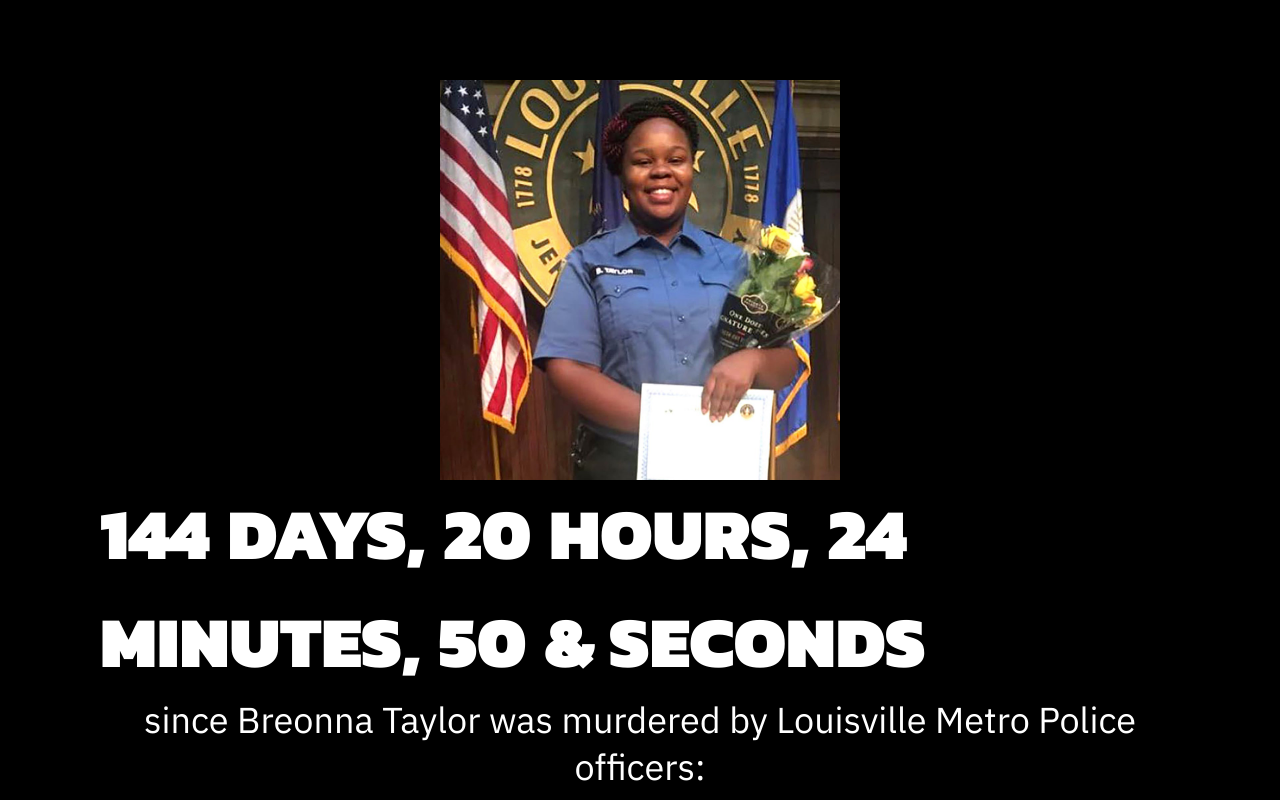
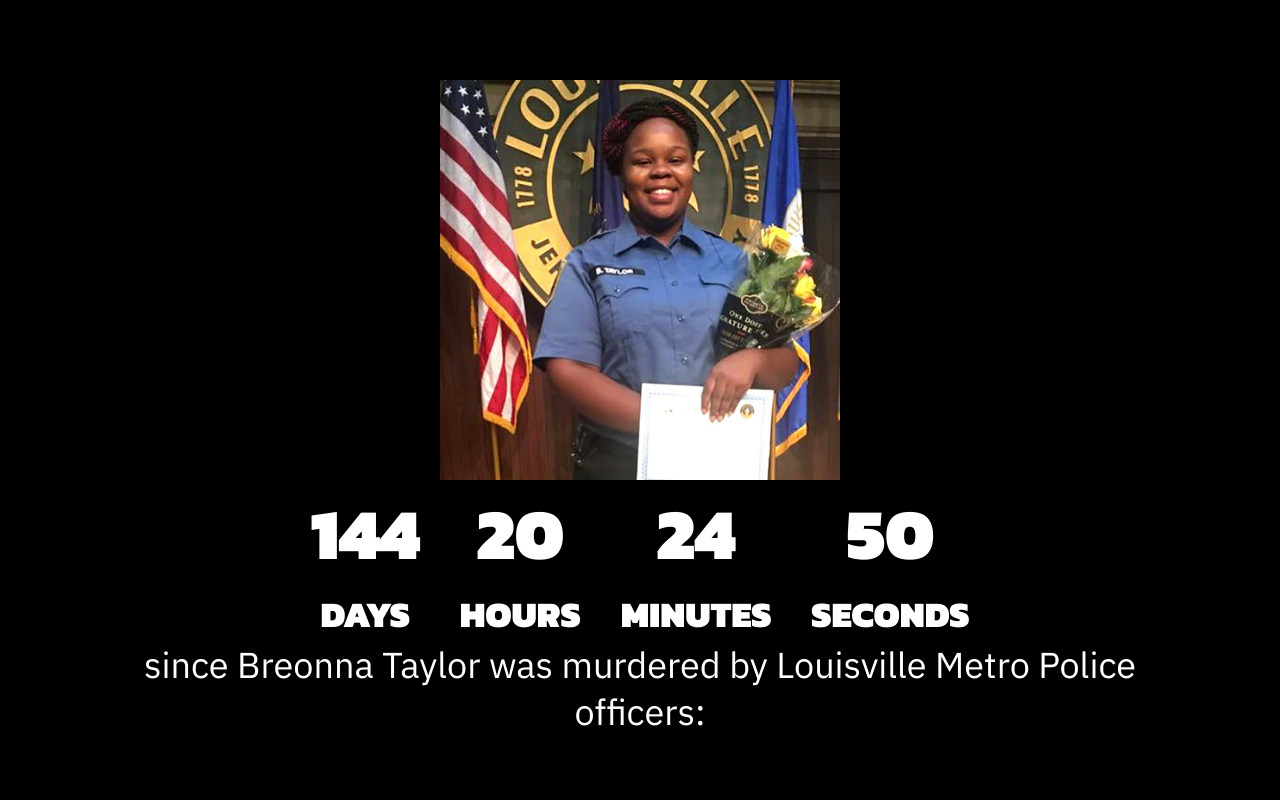
Before and after one commit to damejia100/breonna-taylor-counter, a website: page index.html in a window 1280 px wide. Shown: the top 800 px of the page. Drawn offline with Linux system fonts and the light colour scheme.

Commit message:
time labels now appear under time units

```diff
--- a/index.html
+++ b/index.html
@@ -12,16 +12,28 @@
   <!-- breonna picture, timer and timer description -->
   <div id="hero">
     <img class="breonna" src="assets/breonna-taylor.jpg">
-    <!-- <h1 id="timer"></h1> -->
-    <div class="countup" id="timer">
-      <span class="timeel days">00</span>
-      <span class="timeel timeRefDays"> DAYS, </span>
-      <span class="timeel hours">00</span>
-      <span class="timeel timeRefHours"> HOURS, </span>
-      <span class="timeel minutes">00</span>
-      <span class="timeel timeRefMinutes"> MINUTES, </span>
-      <span class="timeel seconds">00</span>
-      <span class="timeel timeRefSeconds"> & SECONDS</span>
+
+    <div id="timer">
+      <div class='timeUnit'>
+        <div class="timeel days">00</div>
+        <div class="timeel timeRefDays">DAYS</div>
+      </div>
+
+      <div class='timeUnit'>
+        <div class="timeel hours">00</div>
+        <div class="timeel timeRefHours">HOURS</div>
+      </div>
+
+      <div class='timeUnit'>
+        <div class="timeel minutes">00</div>
+        <div class="timeel timeRefMinutes">MINUTES</div>
+      </div>
+
+      <div class='timeUnit'>
+        <div class="timeel seconds">00</div>
+        <div class="timeel timeRefSeconds">SECONDS</div>
+      </div>
+
     </div>
 
     <h2 class="timer-description">since Breonna Taylor was murdered by Louisville Metro Police officers:</h2>
--- a/style.css
+++ b/style.css
@@ -53,16 +53,31 @@ a {
   width: auto;
 }
 
+#timer {
+  display: flex;
+  flex-direction: row;
+  flex-wrap: nowrap;
+  width: 75%;
+  justify-content: center;
+}
+
 #timer .timeel {
-  font-size: 72px;
   font-family: 'Kanit', sans-serif;
-  line-height: 108px;
-  margin-bottom: 0;
   white-space: pre-wrap;
   word-break: break-word;
   text-align: center;
-  /* text-transform: uppercase; */
+  padding: 0 20px;
+
 }
+
+#timer .days, #timer .hours, #timer .minutes, #timer .seconds {
+  font-size: 72px;
+}
+
+#timer .timeRefDays, #timer .timeRefHours, #timer .timeRefMinutes, #timer .timeRefSeconds {
+  font-size: 36px;
+}
+
 
 #hero .timer-description {
   font-style: normal;
```
